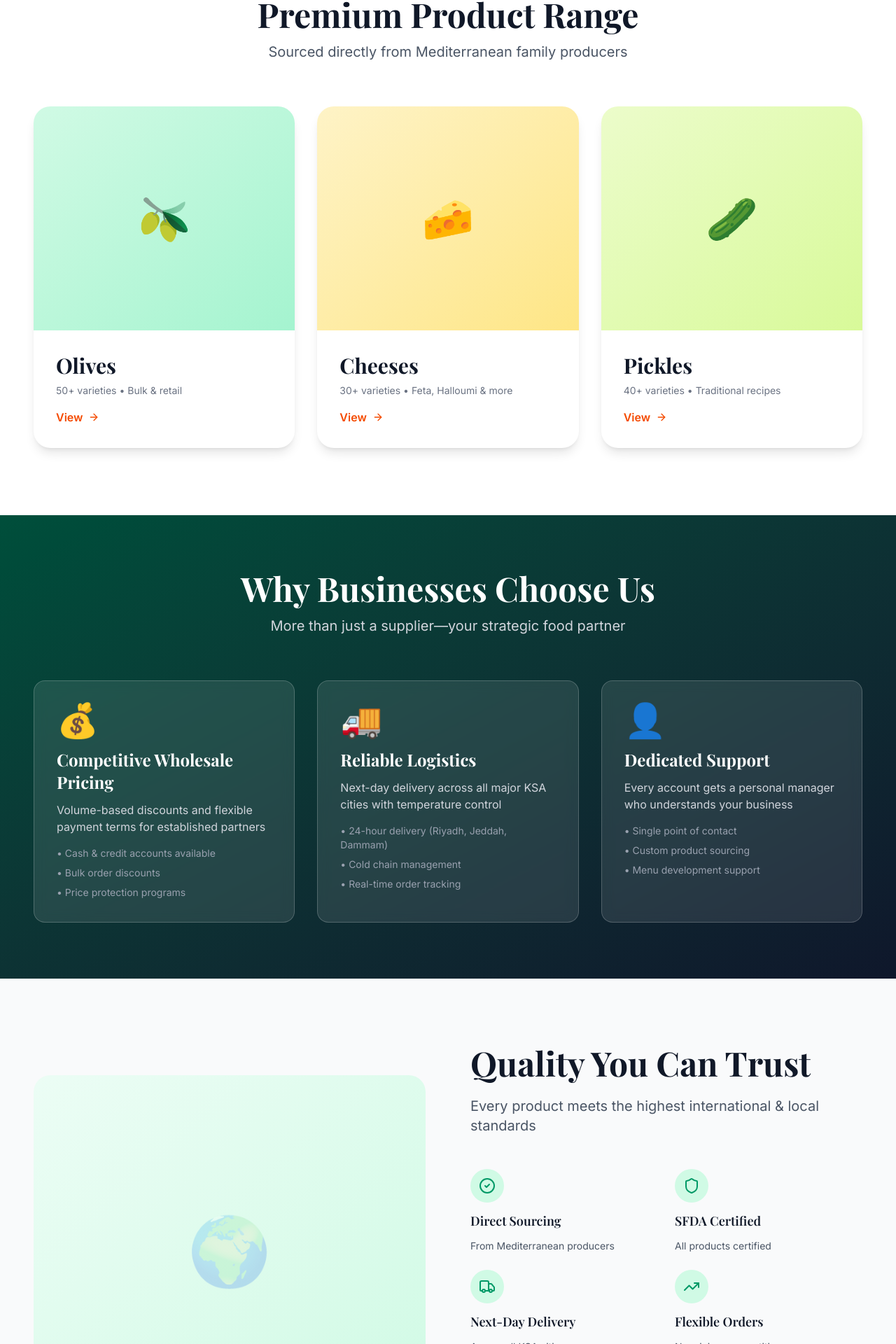
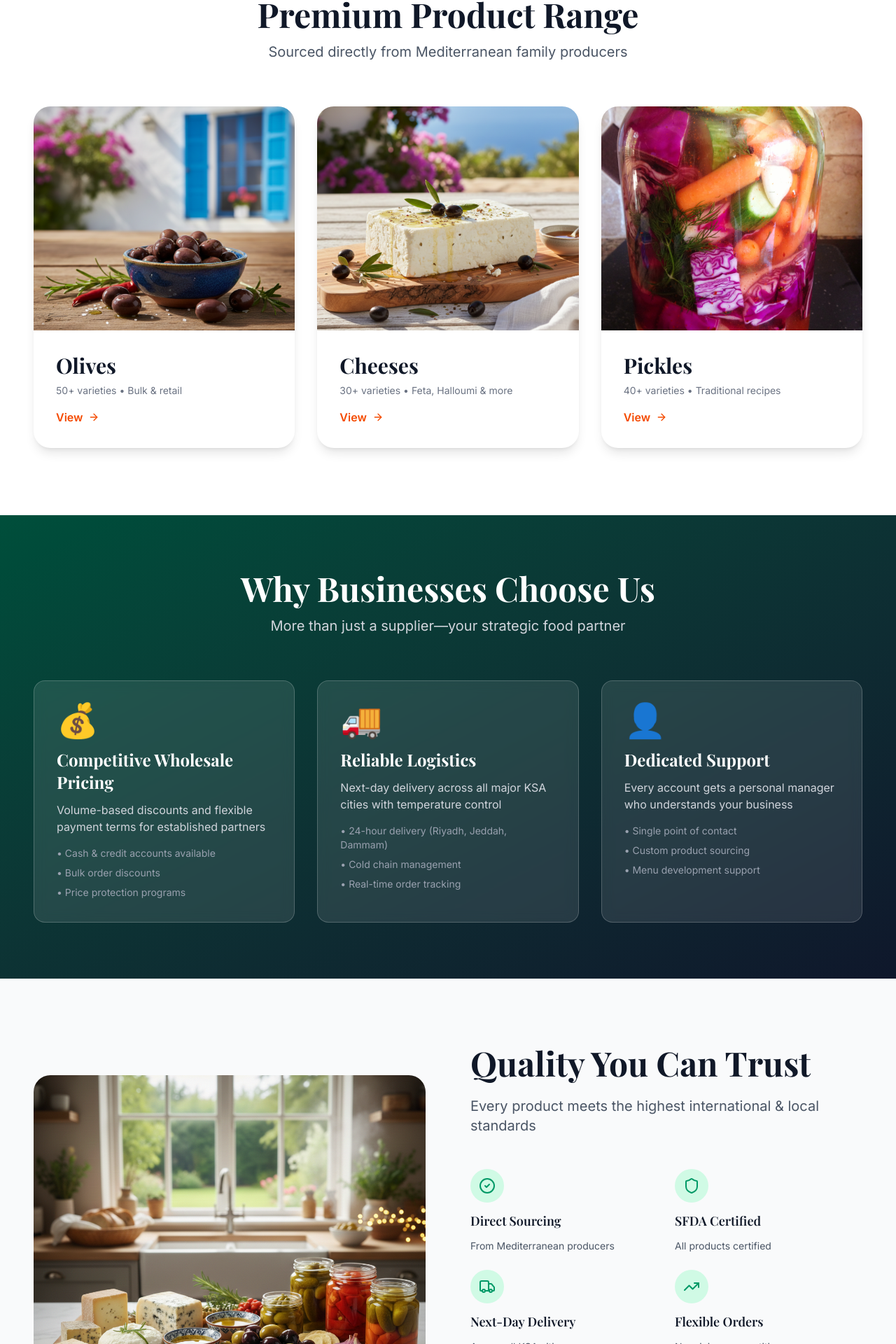
Before and after one commit to Pushkarsinghrajpoot/food-source, a Next.js app: page /en in a window 1280 px wide. Shown: the part 1763-3683 px from the top of the page at 70% size. Built offline with nearby package versions, Linux system fonts and the light colour scheme; a web font is replaced by a local one.

Commit message:
added the missing image

```diff
--- a/app/[locale]/about/page.tsx
+++ b/app/[locale]/about/page.tsx
@@ -196,7 +196,14 @@ export default function AboutPage() {
       <section className="py-24" style={{ background: 'linear-gradient(135deg, #1B3A2F 0%, #0F1419 100%)' }}>
         <div className="max-w-7xl mx-auto px-6 lg:px-12">
           <div className="grid lg:grid-cols-2 gap-16 items-center">
-            <div className="relative h-96 rounded-3xl overflow-hidden bg-white/10 backdrop-blur-sm">
+            <div className="relative h-96 rounded-3xl overflow-hidden">
+              <Image
+                src="https://res.cloudinary.com/daeyqeofn/image/upload/v1770034901/cheese_2_y3nhsz.jpg"
+                alt="Mediterranean olive groves and producers"
+                fill
+                className="object-cover"
+                sizes="(max-width: 1024px) 100vw, 50vw"
+              />
             </div>
             <div>
               <h2 className="text-4xl md:text-5xl font-bold mb-6 text-white">
--- a/app/[locale]/page.tsx
+++ b/app/[locale]/page.tsx
@@ -1,6 +1,7 @@
 'use client'
 
 import Link from "next/link"
+import Image from "next/image"
 import { useTranslations, useLocale } from 'next-intl'
 import { ArrowRight, CheckCircle2, Package, Truck, Shield, Users, Award, TrendingUp, FileCheck } from "lucide-react"
 import HeroSlider from "@/components/HeroSlider"
@@ -77,8 +78,14 @@ export default function Home() {
           <div className="grid md:grid-cols-3 gap-8">
             <Link href={`/${locale}/products?category=olives`}>
               <div className="group bg-white rounded-3xl overflow-hidden transition-all duration-300 hover:-translate-y-2 shadow-lg hover:shadow-2xl cursor-pointer">
-                <div className="h-80 relative overflow-hidden bg-gradient-to-br from-emerald-100 to-emerald-200">
-                  <div className="absolute inset-0 flex items-center justify-center text-6xl">🫒</div>
+                <div className="h-80 relative overflow-hidden bg-gray-50">
+                  <Image
+                    src="/All products/kalmata olives/kalmata_olives_3.png"
+                    alt="Premium Mediterranean Olives"
+                    fill
+                    className="object-cover group-hover:scale-105 transition-transform duration-500"
+                    sizes="(max-width: 768px) 100vw, 33vw"
+                  />
                 </div>
                 <div className="p-8">
                   <h3 className="text-3xl font-bold mb-2 text-gray-900">Olives</h3>
@@ -92,8 +99,14 @@ export default function Home() {
 
             <Link href={`/${locale}/products?category=cheeses`}>
               <div className="group bg-white rounded-3xl overflow-hidden transition-all duration-300 hover:-translate-y-2 shadow-lg hover:shadow-2xl cursor-pointer">
-                <div className="h-80 relative overflow-hidden bg-gradient-to-br from-amber-100 to-amber-200">
-                  <div className="absolute inset-0 flex items-center justify-center text-6xl">🧀</div>
+                <div className="h-80 relative overflow-hidden bg-gray-50">
+                  <Image
+                    src="/All products/premium feta cheese/premium_feta_cheese_3.png"
+                    alt="Premium Mediterranean Cheese"
+                    fill
+                    className="object-cover group-hover:scale-105 transition-transform duration-500"
+                    sizes="(max-width: 768px) 100vw, 33vw"
+                  />
                 </div>
                 <div className="p-8">
                   <h3 className="text-3xl font-bold mb-2 text-gray-900">Cheeses</h3>
@@ -107,8 +120,14 @@ export default function Home() {
 
             <Link href={`/${locale}/products?category=pickles`}>
               <div className="group bg-white rounded-3xl overflow-hidden transition-all duration-300 hover:-translate-y-2 shadow-lg hover:shadow-2xl cursor-pointer">
-                <div className="h-80 relative overflow-hidden bg-gradient-to-br from-lime-100 to-lime-200">
-                  <div className="absolute inset-0 flex items-center justify-center text-6xl">🥒</div>
+                <div className="h-80 relative overflow-hidden bg-gray-50">
+                  <Image
+                    src="/All products/mixed mediterrean pickles/mixed_mediterrean_pickles_3.jpg"
+                    alt="Premium Mediterranean Pickles"
+                    fill
+                    className="object-cover group-hover:scale-105 transition-transform duration-500"
+                    sizes="(max-width: 768px) 100vw, 33vw"
+                  />
                 </div>
                 <div className="p-8">
                   <h3 className="text-3xl font-bold mb-2 text-gray-900">Pickles</h3>
@@ -172,8 +191,14 @@ export default function Home() {
       <section className="py-24 bg-gray-50">
         <div className="max-w-7xl mx-auto px-6 lg:px-12">
           <div className="grid lg:grid-cols-2 gap-16 items-center">
-            <div className="relative h-96 lg:h-[500px] rounded-3xl overflow-hidden bg-gradient-to-br from-emerald-50 to-emerald-100">
-              <div className="absolute inset-0 flex items-center justify-center text-8xl opacity-20">🌍</div>
+            <div className="relative h-96 lg:h-[500px] rounded-3xl overflow-hidden bg-gray-100">
+              <Image
+                src="/hero.png"
+                alt="Premium Mediterranean Food Products"
+                fill
+                className="object-cover"
+                sizes="(max-width: 1024px) 100vw, 50vw"
+              />
             </div>
 
             <div>
```
